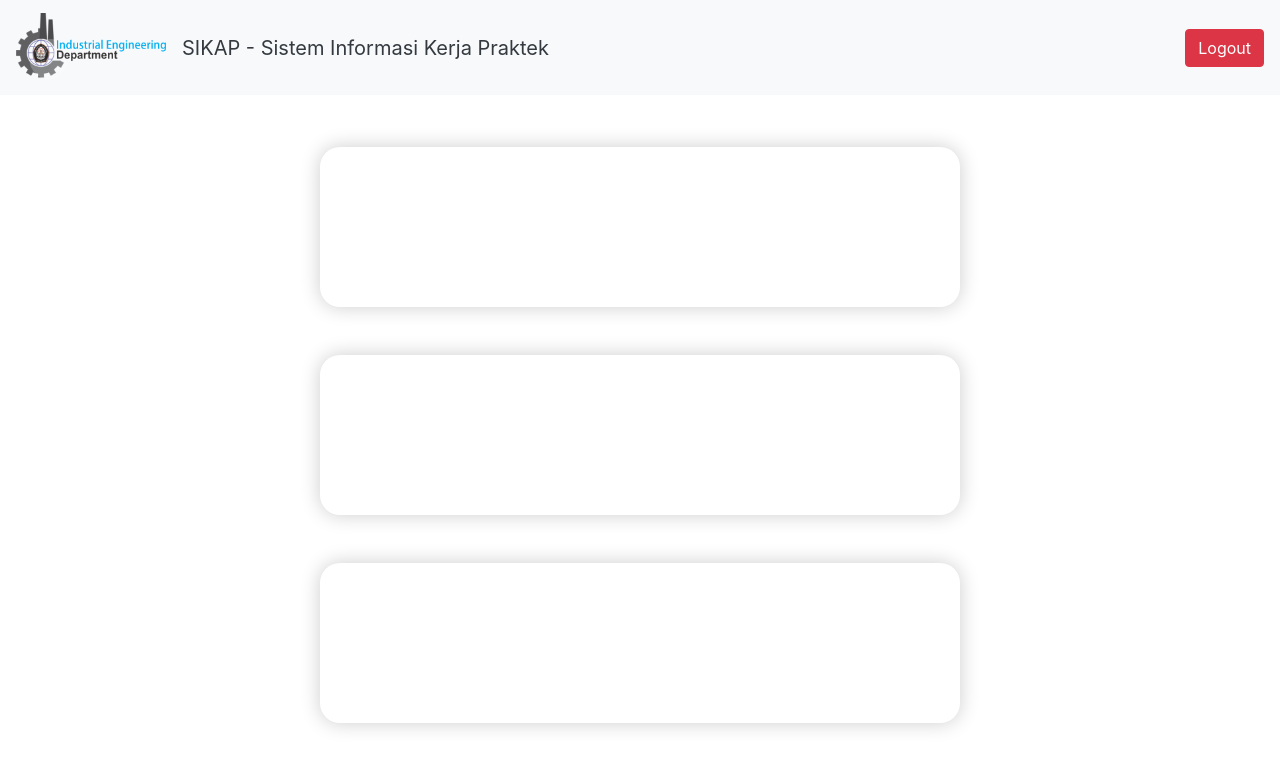
After one commit to Ananda-Archive/SIKAP, a CodeIgniter app: page /SIKAP/index.php/tuindex/index in a window 1280 px wide. The commit adds this page. Shown: the top 774 px of the page. Run offline with CodeIgniter, Linux system fonts and the light colour scheme.

Commit message:
TU module - unfinished

```diff
--- a/application/config/routes.php
+++ b/application/config/routes.php
@@ -1,55 +1,8 @@
 <?php
 defined('BASEPATH') OR exit('No direct script access allowed');
 
-/*
-| -------------------------------------------------------------------------
-| URI ROUTING
-| -------------------------------------------------------------------------
-| This file lets you re-map URI requests to specific controller functions.
-|
-| Typically there is a one-to-one relationship between a URL string
-| and its corresponding controller class/method. The segments in a
-| URL normally follow this pattern:
-|
-|	example.com/class/method/id/
-|
-| In some instances, however, you may want to remap this relationship
-| so that a different class/function is called than the one
-| corresponding to the URL.
-|
-| Please see the user guide for complete details:
-|
-|	https://codeigniter.com/user_guide/general/routing.html
-|
-| -------------------------------------------------------------------------
-| RESERVED ROUTES
-| -------------------------------------------------------------------------
-|
-| There are three reserved routes:
-|
-|	$route['default_controller'] = 'welcome';
-|
-| This route indicates which controller class should be loaded if the
-| URI contains no data. In the above example, the "welcome" class
-| would be loaded.
-|
-|	$route['404_override'] = 'errors/page_missing';
-|
-| This route will tell the Router which controller/method to use if those
-| provided in the URL cannot be matched to a valid route.
-|
-|	$route['translate_uri_dashes'] = FALSE;
-|
-| This is not exactly a route, but allows you to automatically route
-| controller and method names that contain dashes. '-' isn't a valid
-| class or method name character, so it requires translation.
-| When you set this option to TRUE, it will replace ALL dashes in the
-| controller and method URI segments.
-|
-| Examples:	my-controller/index	-> my_controller/index
-|		my-controller/my-method	-> my_controller/my_method
-*/
 $route['default_controller'] = 'login';
 $route['regis'] = 'regis';
+$route['tu'] = 'TUIndex';
 $route['404_override'] = '';
 $route['translate_uri_dashes'] = FALSE;
--- a/application/controllers/Login.php
+++ b/application/controllers/Login.php
@@ -33,7 +33,7 @@ class Login extends CI_Controller {
                         redirect("koordosbing/index");
                     } else {
                         if($level == 3) { //TU
-                            redirect("TU/index");
+                            redirect("tu");
                         }
                     }
                 }
--- /dev/null
+++ b/application/controllers/TUIndex.php
@@ -0,0 +1,13 @@
+<?php
+
+class TUIndex extends CI_Controller {
+
+    public function index() {
+        $this->load->view('template/head.php');
+        $this->load->view('template/navbar.php');
+        $this->load->view('TU/index.php');
+    }
+
+}
+
+?>
--- a/application/views/TU/index.php
+++ b/application/views/TU/index.php
@@ -0,0 +1,31 @@
+        <div class="container vh-75">
+            <div class="row tuindex">
+                <div class="col-12 d-flex justify-content-center align-items-center">
+                    <div class="row">
+                        <div class="col-12 d-flex justify-content-center align-items-center my-4">
+                            <a href="">
+                                <div class="tu-box">
+
+                                </div>
+                            </a>
+                        </div>
+                        <div class="col-12 d-flex justify-content-center align-items-center my-4">
+                            <a href="">
+                                <div class="tu-box">
+
+                                </div>
+                            </a>
+                        </div>
+                        <div class="col-12 d-flex justify-content-center align-items-center my-4">
+                            <a href="">
+                                <div class="tu-box">
+
+                                </div>
+                            </a>
+                        </div>
+                    </div>
+                </div>
+            </div>
+        </div>
+    </body>
+</html>
--- /dev/null
+++ b/application/views/template/navbar.php
@@ -0,0 +1,13 @@
+<nav class="navbar navbar-expand-lg navbar-dark bg-light d-flex justify-content-between">
+  <a class="navbar-brand" href="#">
+        <div class="d-flex align-items-center">
+            <img src="<?php echo base_url('assets/img/logo.png') ?>" width="150" class="d-inline-block align-top" alt="">
+            <span class="ml-3 text-dark">SIKAP - Sistem Informasi Kerja Praktek</span>
+        </div>
+  </a>
+  <div class="float-right">
+      <a href="<?php echo base_url('login/userlogout') ?>">
+        <button type="button" class="btn btn-danger">Logout</button>
+      </a>
+  </div>
+</nav>
--- a/assets/css/style.css
+++ b/assets/css/style.css
@@ -34,3 +34,14 @@
 .back-link, .back-link p {
     margin: 0px !important;
 }
+
+.tuindex {
+    height: 85vh;
+}
+
+.tu-box {
+    height: 20vh;
+    width: 80vh;
+    box-shadow: 0px 0px 20px rgba(0, 0, 0, .20);
+    border-radius: 20px;
+}
```
Also changed, not shown: assets/img/logo.png (added).
